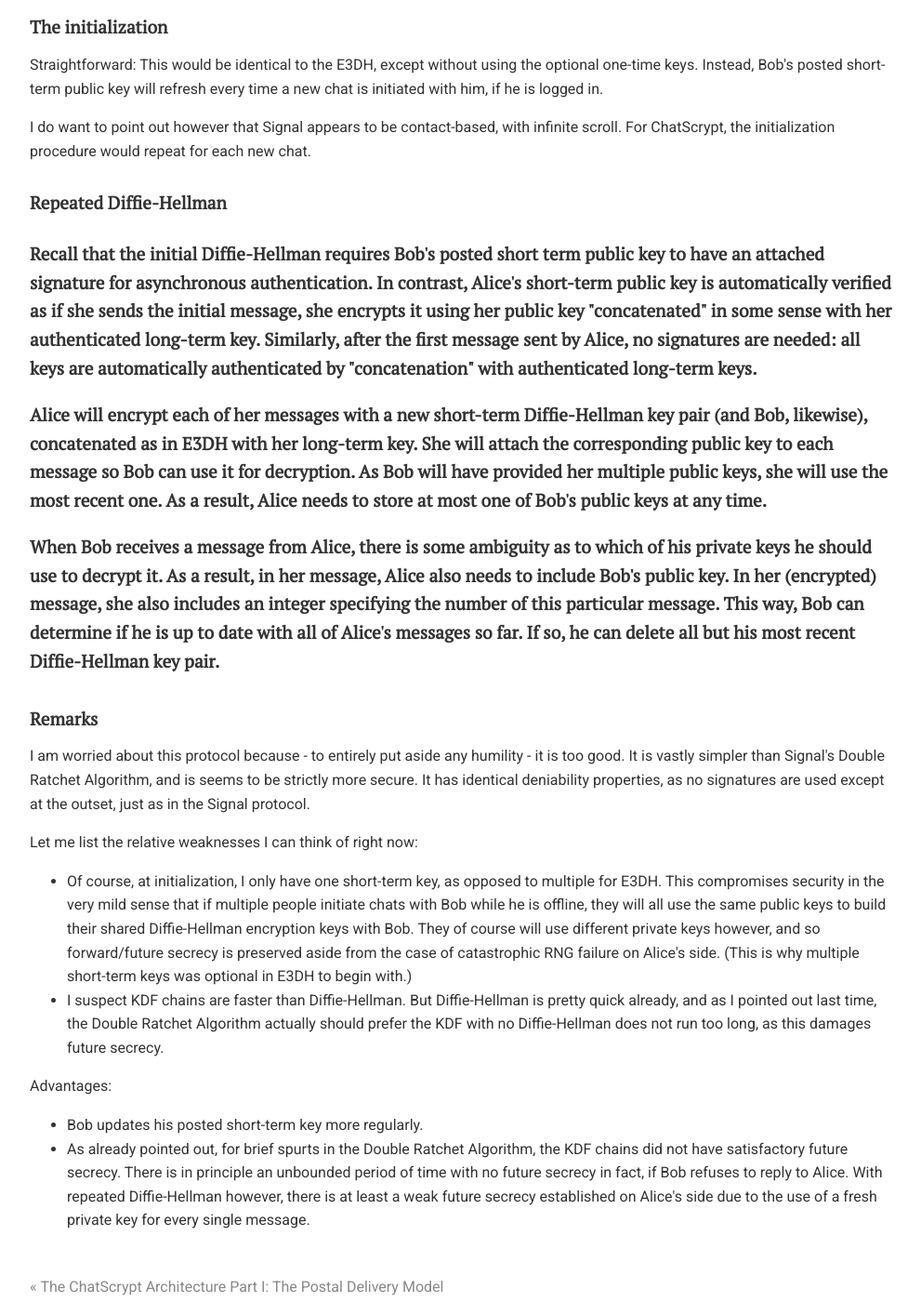
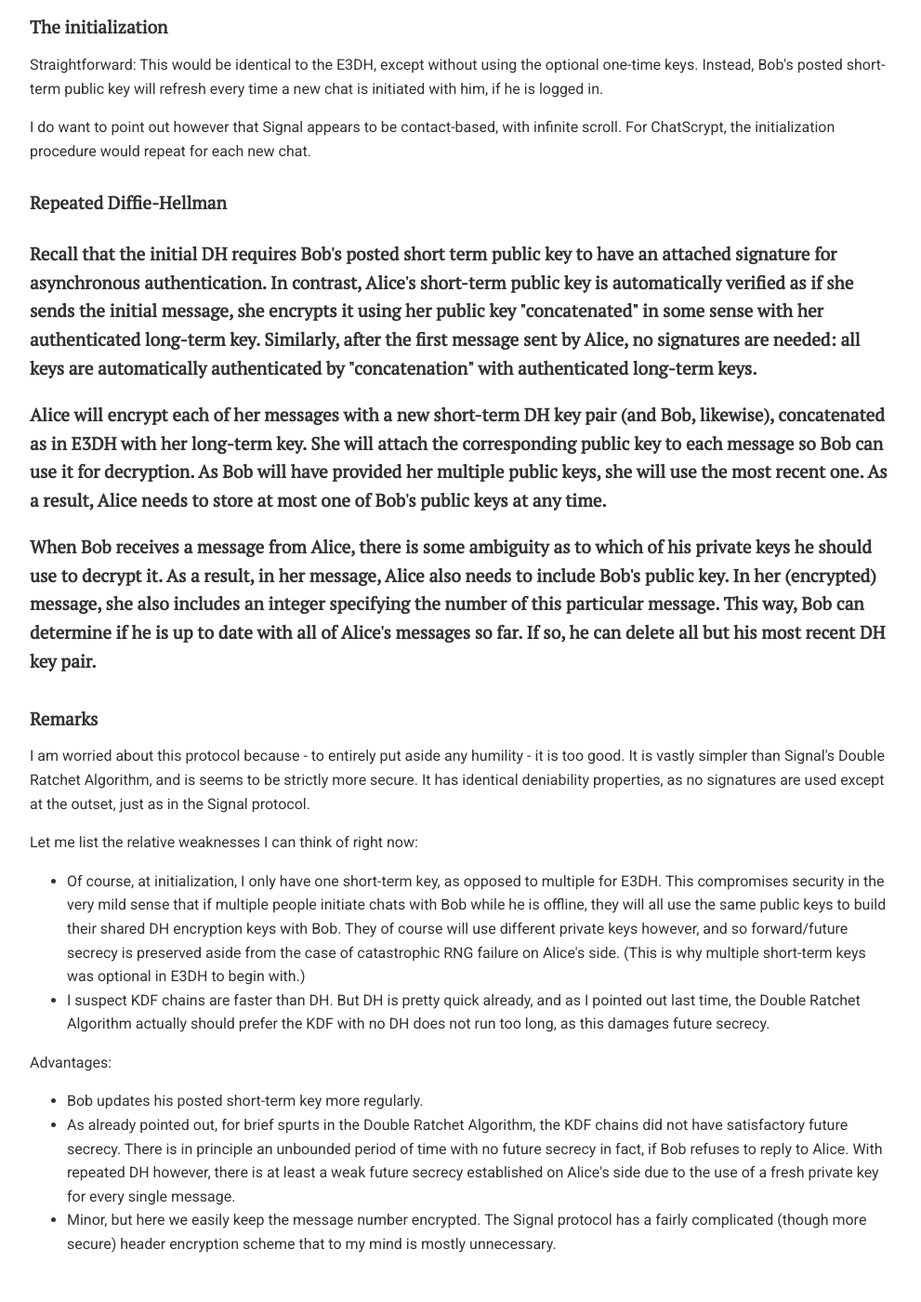
Before and after one commit to chatscrypt/chatscrypt.github.io, a Jekyll site: the page built from _posts/2020-01-21-the-chatscrypt-architecture-part-ii-repeated-diffie-hellman.html, in a window 1280 px wide and 1400 px high, scrolled down 442 px. Shown: the whole window at 93% size, without its empty margins (143-1134 px from the left). Built offline with Jekyll 4.4.1, drawn with Linux system fonts in a browser that asks for light colours; comment, search, counter and statistics services are not loaded; some of the changed text lies outside the part shown.

Commit message:
Update 2020-01-21-the-chatscrypt-architecture-part-ii-repeated-diffie-hellman.html

```diff
--- a/_posts/2020-01-21-the-chatscrypt-architecture-part-ii-repeated-diffie-hellman.html
+++ b/_posts/2020-01-21-the-chatscrypt-architecture-part-ii-repeated-diffie-hellman.html
@@ -10,10 +10,10 @@
 <ul>
 <li> The one-time key idea used in the E3DH. This is too gimmicky for me.
 
-<li> The Double Ratchet seems unnecessarily complicated, insisting on a KDF chain when a single DH type sequence would suffice, and in fact improve future secrecy.
+<li> The Double Ratchet seems unnecessarily complicated, insisting on a KDF chain when a single Diffie-Hellman (DH) sequence would suffice, and in fact improve future secrecy.
 </ul>
 
-<p> My idea is to simplify the scheme into a repeated Diffie-Hellman, as follows:
+<p> My idea is to simplify the scheme into a repeated Diffie-Hellman (RDH) scheme, as follows:
 
 <h2> The initialization</h2>
 
@@ -23,11 +23,11 @@
 
 <h2> Repeated Diffie-Hellman <h2>
 
-Recall that the initial Diffie-Hellman requires Bob's posted short term public key to have an attached signature for asynchronous authentication. In contrast, Alice's short-term public key is automatically verified as if she sends the initial message, she encrypts it using her public key "concatenated" in some sense with her authenticated long-term key. Similarly, after the first message sent by Alice, no signatures are needed: all keys are automatically authenticated by "concatenation" with authenticated long-term keys.
+Recall that the initial DH requires Bob's posted short term public key to have an attached signature for asynchronous authentication. In contrast, Alice's short-term public key is automatically verified as if she sends the initial message, she encrypts it using her public key "concatenated" in some sense with her authenticated long-term key. Similarly, after the first message sent by Alice, no signatures are needed: all keys are automatically authenticated by "concatenation" with authenticated long-term keys.
 
-<p>Alice will encrypt each of her messages with a new short-term Diffie-Hellman key pair (and Bob, likewise), concatenated as in E3DH with her long-term key. She will attach the corresponding public key to each message so Bob can use it for decryption. As Bob will have provided her multiple public keys, she will use the most recent one. As a result, Alice needs to store at most one of Bob's public keys at any time.
+<p>Alice will encrypt each of her messages with a new short-term DH key pair (and Bob, likewise), concatenated as in E3DH with her long-term key. She will attach the corresponding public key to each message so Bob can use it for decryption. As Bob will have provided her multiple public keys, she will use the most recent one. As a result, Alice needs to store at most one of Bob's public keys at any time.
 
-<p>When Bob receives a message from Alice, there is some ambiguity as to which of his private keys he should use to decrypt it. As a result, in her message, Alice also needs to include Bob's public key. In her (encrypted) message, she also includes an integer specifying the number of this particular message. This way, Bob can determine if he is up to date with all of Alice's messages so far. If so, he can delete all but his most recent Diffie-Hellman key pair.
+<p>When Bob receives a message from Alice, there is some ambiguity as to which of his private keys he should use to decrypt it. As a result, in her message, Alice also needs to include Bob's public key. In her (encrypted) message, she also includes an integer specifying the number of this particular message. This way, Bob can determine if he is up to date with all of Alice's messages so far. If so, he can delete all but his most recent DH key pair.
 
 <h2>Remarks</h2>
 
@@ -35,9 +35,9 @@
 
 <p>Let me list the relative weaknesses I can think of right now:
 <ul>
-<li> Of course, at initialization, I only have one short-term key, as opposed to multiple for E3DH. This compromises security in the very mild sense that if multiple people initiate chats with Bob while he is offline, they will all use the same public keys to build their shared Diffie-Hellman encryption keys with Bob. They of course will use different private keys however, and so forward/future secrecy is preserved aside from the case of catastrophic RNG failure on Alice's side. (This is why multiple short-term keys was optional in E3DH to begin with.)
+<li> Of course, at initialization, I only have one short-term key, as opposed to multiple for E3DH. This compromises security in the very mild sense that if multiple people initiate chats with Bob while he is offline, they will all use the same public keys to build their shared DH encryption keys with Bob. They of course will use different private keys however, and so forward/future secrecy is preserved aside from the case of catastrophic RNG failure on Alice's side. (This is why multiple short-term keys was optional in E3DH to begin with.)
 
-<li>I suspect KDF chains are faster than Diffie-Hellman. But Diffie-Hellman is pretty quick already, and as I pointed out last time, the Double Ratchet Algorithm actually should prefer the KDF with no Diffie-Hellman does not run too long, as this damages future secrecy.
+<li>I suspect KDF chains are faster than DH. But DH is pretty quick already, and as I pointed out last time, the Double Ratchet Algorithm actually should prefer the KDF with no DH does not run too long, as this damages future secrecy.
 </ul>
 
 
@@ -45,5 +45,7 @@
 <ul>
 <li> Bob updates his posted short-term key more regularly.
 
-<li> As already pointed out, for brief spurts in the Double Ratchet Algorithm, the KDF chains did not have satisfactory future secrecy. There is in principle an unbounded period of time with no future secrecy in fact, if Bob refuses to reply to Alice. With repeated Diffie-Hellman however, there is at least a weak future secrecy established on Alice's side due to the use of a fresh private key for every single message.
+<li> As already pointed out, for brief spurts in the Double Ratchet Algorithm, the KDF chains did not have satisfactory future secrecy. There is in principle an unbounded period of time with no future secrecy in fact, if Bob refuses to reply to Alice. With repeated DH however, there is at least a weak future secrecy established on Alice's side due to the use of a fresh private key for every single message.
+
+<li>Minor, but here we easily keep the message number encrypted. The Signal protocol has a fairly complicated (though more secure) header encryption scheme that to my mind is mostly unnecessary.
 </ul>
```
